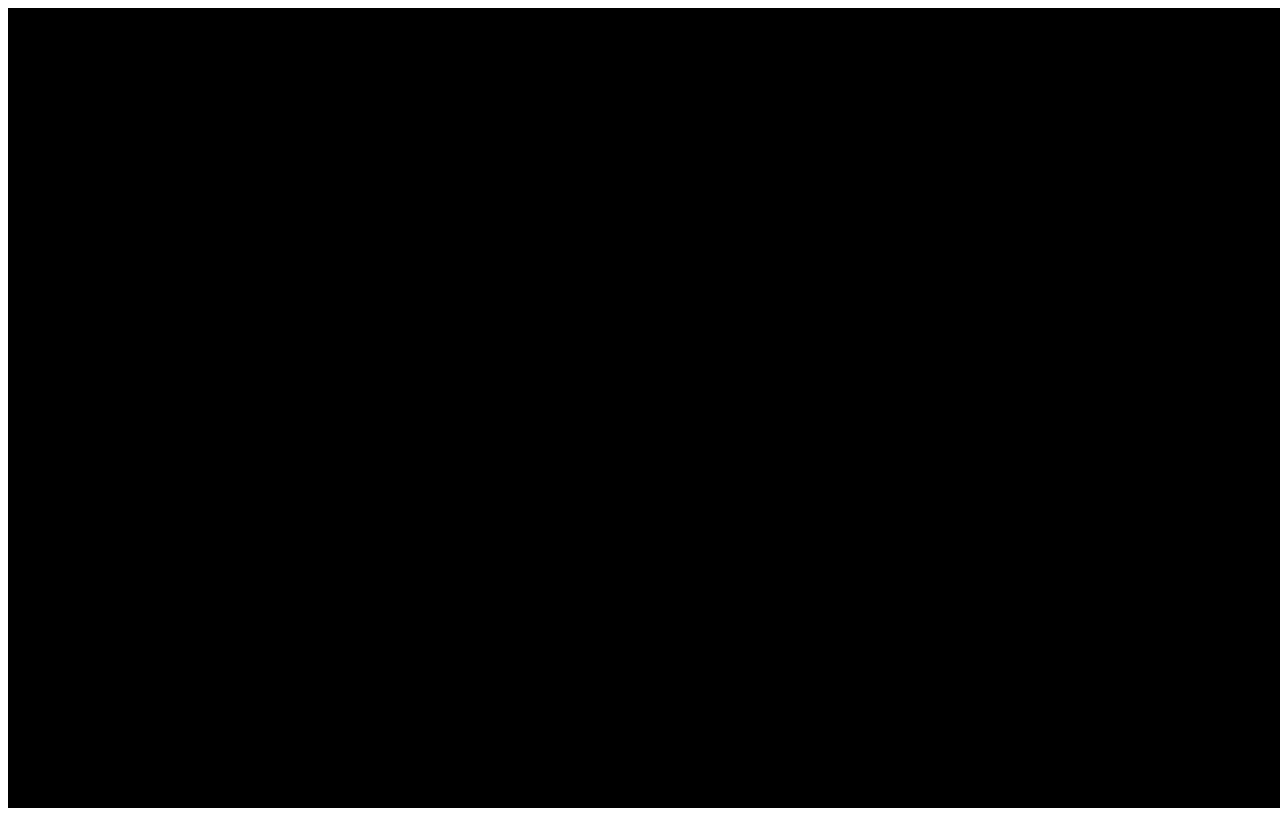
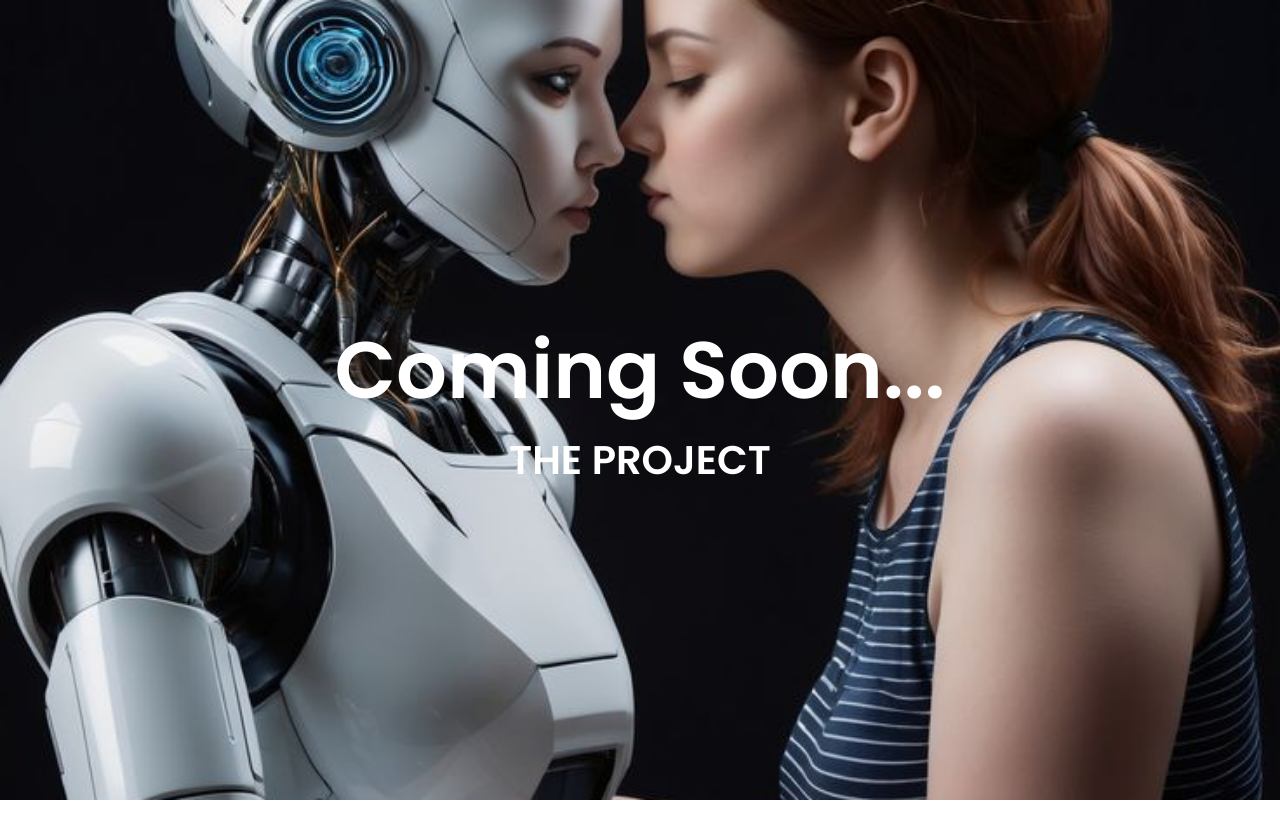
Before and after one commit to NothileC/Website-Coming-Soon-Page, a plain HTML site: page index.html in a window 1280 px wide. Drawn offline with Linux system fonts and the light colour scheme.

Commit message:
background image added

```diff
--- a/css/styles.css
+++ b/css/styles.css
@@ -2,15 +2,42 @@
 @import url('https://fonts.googleapis.com/css2?family=Poppins:ital,wght@0,300;0,400;0,500;0,600;1,100;1,400&display=swap');
 
 *{
+    margin: 0;
+    padding: 0;
+    box-sizing: border-box;
     font-family: "Poppins", sans-serif;
 }
 
 .container{
+    display: flex;
+    align-items: center;
+    justify-content: center;
+    flex-direction: column;
     height: 100vh;
     width: 100%;
+    overflow: hidden;
+
 }
 
 .container .image{
-    position: relative;
+    position: absolute;
     height: 100%;
+    width: 100%;
+    object-fit: cover;
+    z-index: -1;
+
 }
+.container header{
+    font-size: 80px;
+    color: white;
+    font-weight: 600;
+    text-align: center;
+
+}
+
+.container p{
+    font-size: 40px;
+    font-weight: 800;
+    color: #fff;
+    max-width: 550;
+}
--- a/index.html
+++ b/index.html
@@ -14,7 +14,9 @@
 </head>
 <body>
     <section class="container">
-        <img src="image2.jpeg" alt="background" class="image">
+        <img src="image1.jpeg" alt="background" class="image">
+        <header>Coming Soon...</header>
+        <p>THE PROJECT</p>
     </section>
 
 
```
